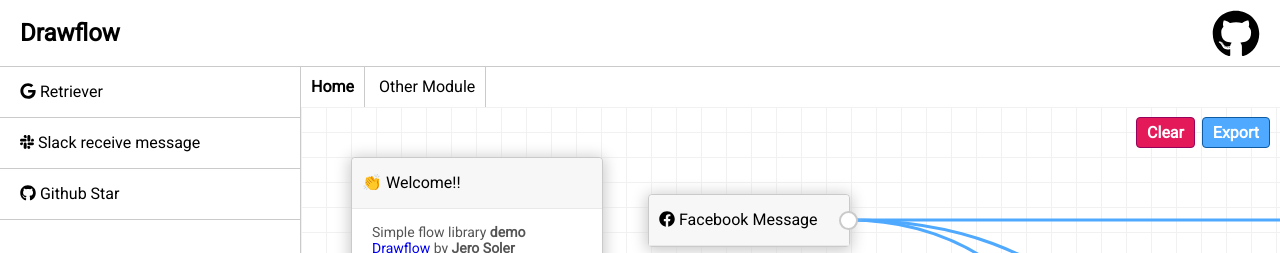
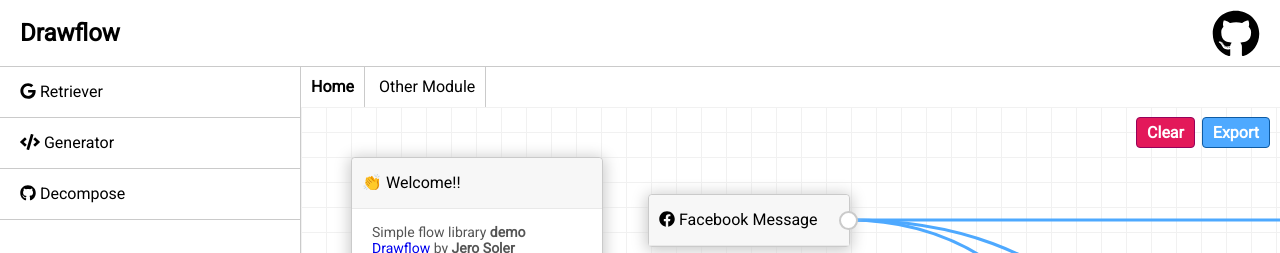
Before and after one commit to ldilab/RAG, a website built with webpack: page index.html in a window 1280 px wide. Shown: the top 253 px of the page. Built offline with nearby package versions, Linux system fonts and the light colour scheme; a script that the page names is missing.

Commit message:
Update index.html

```diff
--- a/index.html
+++ b/index.html
@@ -26,11 +26,11 @@
       <div class="drag-drawflow" draggable="true" ondragstart="drag(event)" data-node="facebook">
         <i class="fab fa-google"></i><span> Retriever</span>
       </div>
-      <div class="drag-drawflow" draggable="true" ondragstart="drag(event)" data-node="slack">
-        <i class="fab fa-slack"></i><span> Slack receive message</span>
+   <div class="drag-drawflow" draggable="true" ondragstart="drag(event)" data-node="template">
+        <i class="fas fa-code"></i><span> Generator</span>
       </div>
       <div class="drag-drawflow" draggable="true" ondragstart="drag(event)" data-node="github">
-        <i class="fab fa-github"></i><span> Github Star</span>
+        <i class="fab fa-github"></i><span> Decompose</span>
       </div>
       <!--
       <div class="drag-drawflow" draggable="true" ondragstart="drag(event)" data-node="telegram">
@@ -48,8 +48,7 @@
       <div class="drag-drawflow" draggable="true" ondragstart="drag(event)" data-node="email">
         <i class="fas fa-at"></i><span> Email send</span>
       </div>
-      <div class="drag-drawflow" draggable="true" ondragstart="drag(event)" data-node="template">
-        <i class="fas fa-code"></i><span> Template</span>
+
       </div>
       <div class="drag-drawflow" draggable="true" ondragstart="drag(event)" data-node="multiple">
         <i class="fas fa-code-branch"></i><span> Multiple inputs/outputs</span>
```
